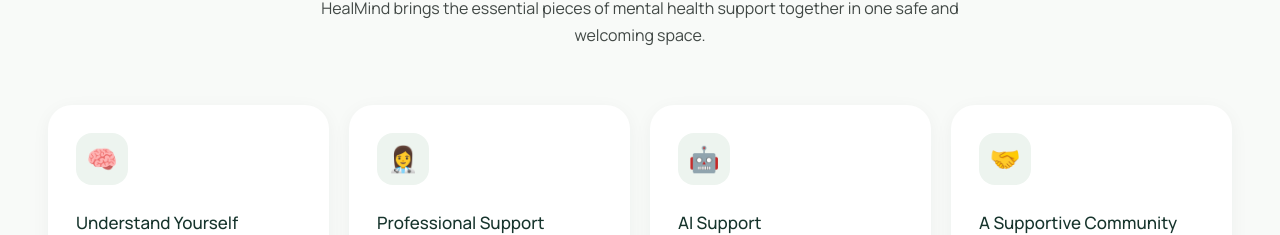
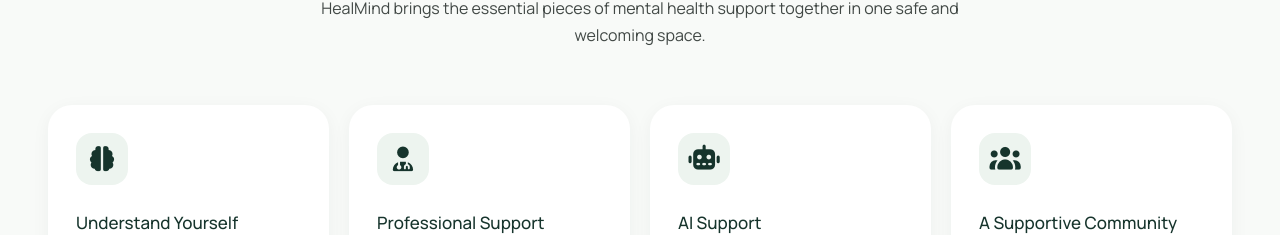
Before and after one commit to maikhaledaboeldahab/Healmind, a React (Vite) app in the folder Front_End/: page / in a window 1280 px wide. Shown: the part 974-1209 px from the top of the page. Built offline with nearby package versions, Linux system fonts and the light colour scheme; no server answers.

Commit message:
change icons

```diff
--- a/Front_End/src/shared/pages/Home/Home.jsx
+++ b/Front_End/src/shared/pages/Home/Home.jsx
@@ -4,25 +4,25 @@ import styles from "./Home.module.css";
 
 const features = [
   {
-    icon: "🧠",
+    icon: "fa-solid fa-brain",
     title: "Understand Yourself",
     description:
       "Learn more about your mental wellbeing through simple, accessible guidance.",
   },
   {
-    icon: "👩‍⚕️",
+    icon: "fa-solid fa-user-doctor",
     title: "Professional Support",
     description:
       "Connect with qualified mental health professionals when you need support.",
   },
   {
-    icon: "🤖",
+    icon: "fa-solid fa-robot",
     title: "AI Support",
     description:
       "Get immediate guidance and helpful resources through our AI assistant.",
   },
   {
-    icon: "🤝",
+    icon: "fa-solid fa-users",
     title: "A Supportive Community",
     description:
       "Share experiences, connect with others, and know that you are not alone.",
@@ -188,7 +188,9 @@ const Home = () => {
           <div className={styles.featuresGrid}>
             {features.map((feature) => (
               <article className={styles.featureCard} key={feature.title}>
-                <div className={styles.featureIcon}>{feature.icon}</div>
+                <div className={styles.featureIcon}>
+                  <i className={feature.icon}></i>
+                </div>
 
                 <h3>{feature.title}</h3>
 
--- a/Front_End/src/shared/pages/Home/Home.module.css
+++ b/Front_End/src/shared/pages/Home/Home.module.css
@@ -611,6 +611,7 @@
   margin-bottom: 28px;
 
   background: #edf4ef;
+  color: var(--primary);
 
   border-radius: 16px;
 
```
